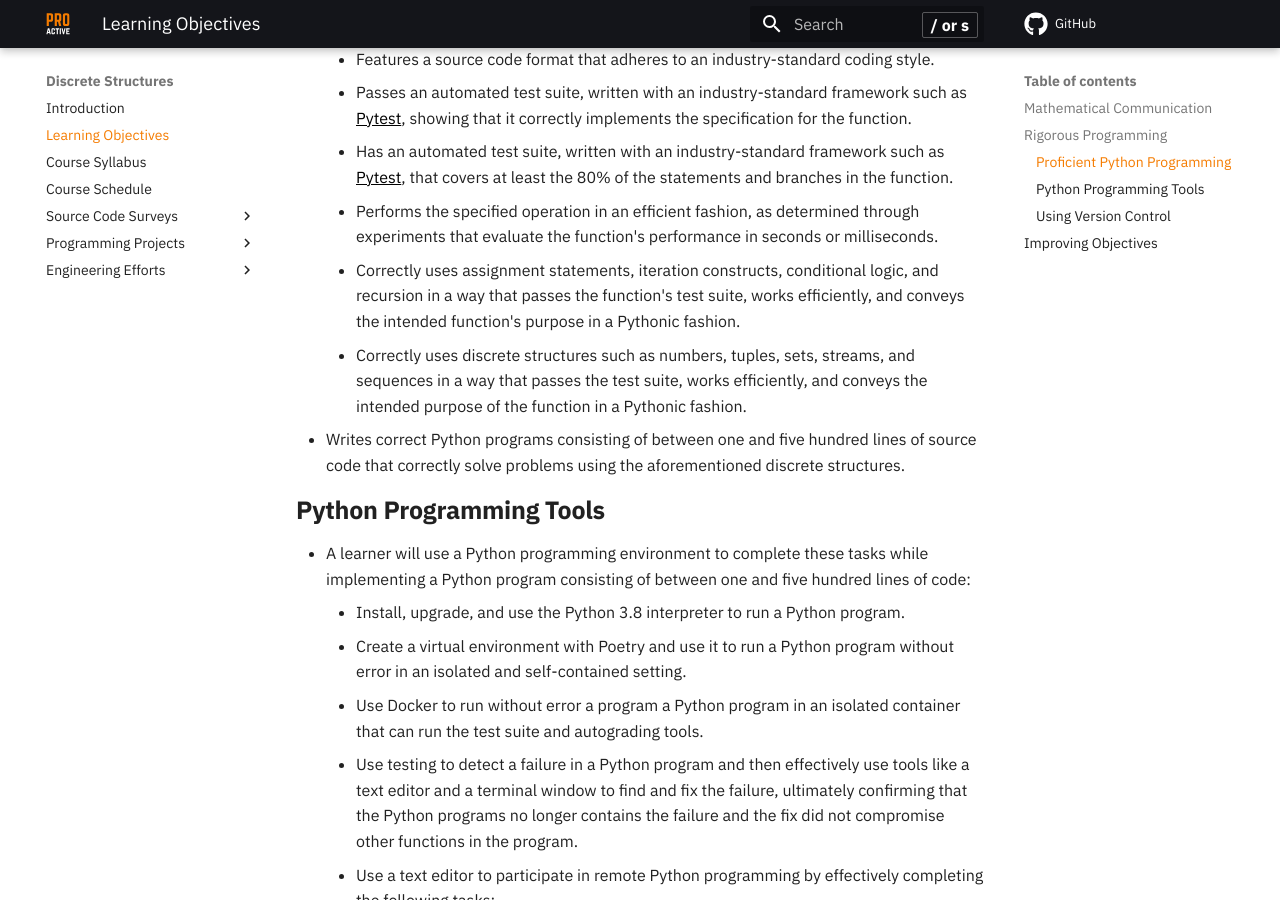
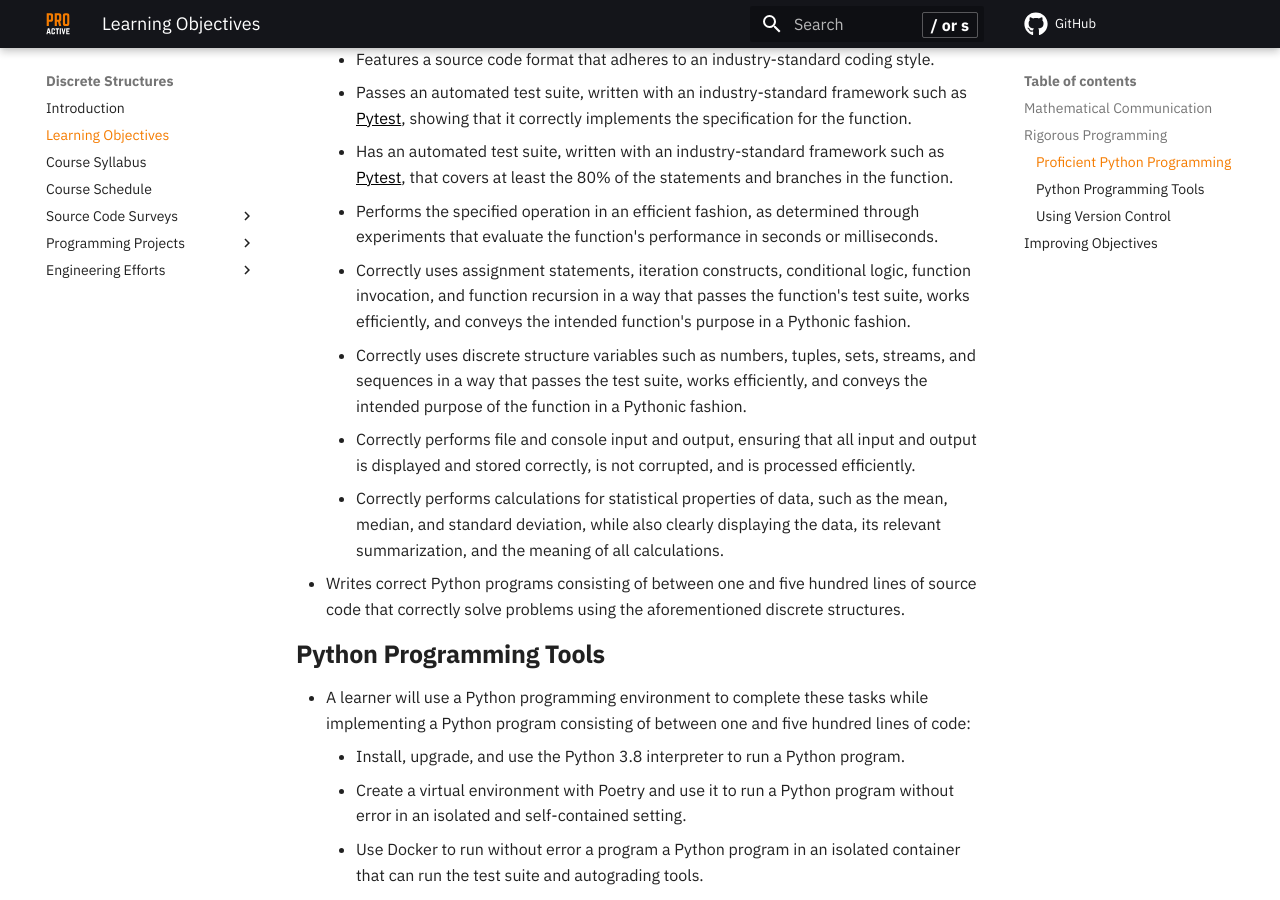
Before and after one commit to ProactiveProgrammers/www.proactiveprogrammers.com, an MkDocs documentation site: the page built from docs/discrete-structures/learning-objectives-discrete-structures.md, in a window 1280 px wide and 900 px high, scrolled down 755 px. Built offline with MkDocs 1.6.1 and Material for MkDocs 9.7.7, drawn with Linux system fonts in a browser that asks for light colours; comment, search, counter and statistics services are not loaded.

Commit message:
feat: Add more about python programming in learning-objectives-discrete-structures.

```diff
--- a/docs/discrete-structures/learning-objectives-discrete-structures.md
+++ b/docs/discrete-structures/learning-objectives-discrete-structures.md
@@ -38,12 +38,19 @@ will be able to demonstrate mastery of the following programming skills:
       through experiments that evaluate the function's performance in seconds or
       milliseconds.
     - Correctly uses assignment statements, iteration constructs, conditional
-      logic, and recursion in a way that passes the function's test suite, works
-      efficiently, and conveys the intended function's purpose in a Pythonic
-      fashion.
-    - Correctly uses discrete structures such as numbers, tuples, sets, streams,
-      and sequences in a way that passes the test suite, works efficiently, and
-      conveys the intended purpose of the function in a Pythonic fashion.
+      logic, function invocation, and function recursion in a way that passes
+      the function's test suite, works efficiently, and conveys the intended
+      function's purpose in a Pythonic fashion.
+    - Correctly uses discrete structure variables such as numbers, tuples, sets,
+      streams, and sequences in a way that passes the test suite, works
+      efficiently, and conveys the intended purpose of the function in a
+      Pythonic fashion.
+    - Correctly performs file and console input and output, ensuring that all
+      input and output is displayed and stored correctly, is not corrupted, and
+      is processed efficiently.
+    - Correctly performs calculations for statistical properties of data, such
+      as the mean, median, and standard deviation, while also clearly displaying
+      the data, its relevant summarization, and the meaning of all calculations.
   - Writes correct Python programs consisting of between one and five hundred
     lines of source code that correctly solve problems using the aforementioned
     discrete structures.
```
